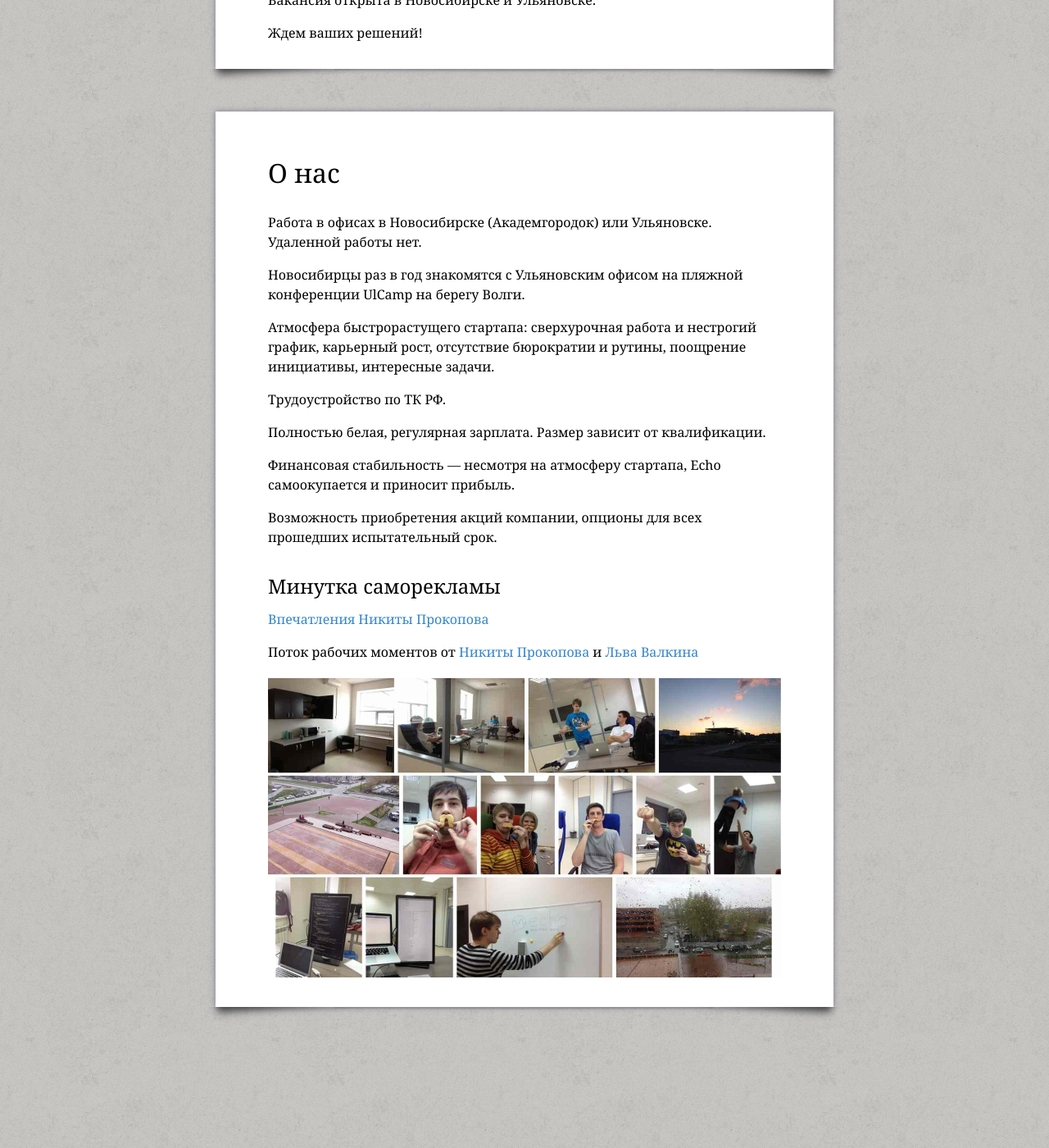
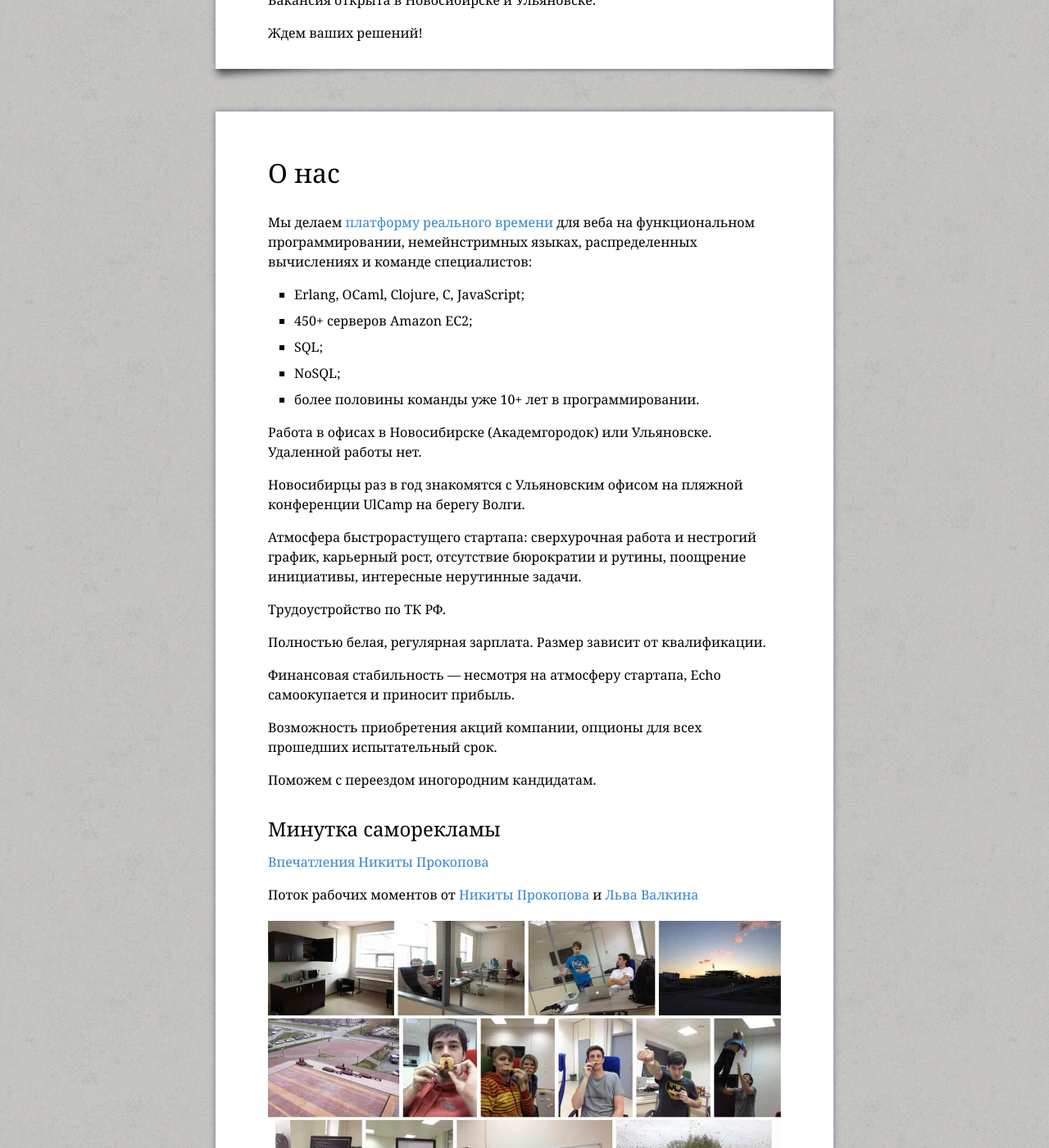
Before and after one commit to EchoTeam/echoteam.github.com, a Jekyll site: the page built from jobs.html, in a window 1280 px wide and 1400 px high, scrolled down 634 px. Shown: the whole window at 82% size. Built offline with Jekyll 4.4.1, drawn with Linux system fonts in a browser that asks for light colours; some web fonts are replaced; Markdown is read by kramdown in place of the engine named in the settings; before the commit the page ends 1914 px from its top, so only the background shows below that.

Commit message:
tuned 'about us' description

```diff
--- a/jobs.html
+++ b/jobs.html
@@ -24,13 +24,24 @@ title: Работа в Echo
 <div class="post">
     <h1 class="post__title" id="about_us">О нас</h1>
     <div class="post__content">
+        <p>Мы делаем <a href="http://aboutecho.com/">платформу реального времени</a> для веба на функциональном программировании, немейнстримных языках, распределенных вычислениях и команде специалистов:
+
+        <ul>
+          <li>Erlang, OCaml, Clojure, C, JavaScript;
+          <li>450+ серверов Amazon EC2;
+          <li>SQL;
+          <li>NoSQL;
+          <li>более половины команды уже 10+ лет в программировании.
+        </ul>
+
         <p>Работа в офисах в Новосибирске (Академгородок) или Ульяновске. Удаленной работы нет.
         <p>Новосибирцы раз в год знакомятся с Ульяновским офисом на пляжной конференции UlCamp на берегу Волги.
-        <p>Атмосфера быстрорастущего стартапа: сверхурочная работа и нестрогий график, карьерный рост, отсутствие бюрократии и рутины, поощрение инициативы, интересные задачи.
+        <p>Атмосфера быстрорастущего стартапа: сверхурочная работа и нестрогий график, карьерный рост, отсутствие бюрократии и рутины, поощрение инициативы, интересные нерутинные задачи.
         <p>Трудоустройство по ТК РФ.
         <p>Полностью белая, регулярная зарплата. Размер зависит от квалификации.
         <p>Финансовая стабильность — несмотря на атмосферу стартапа, Echo самоокупается и приносит прибыль.
         <p>Возможность приобретения акций компании, опционы для всех прошедших испытательный срок.
+        <p>Поможем с переездом иногородним кандидатам.
         <h2>Минутка саморекламы</h2>
         <p><a href="http://tonsky.livejournal.com/266357.html">Впечатления Никиты Прокопова</a>
         <p>Поток рабочих моментов от <a href="http://tonsky.livejournal.com/tag/эхо%20ульяновска">Никиты Прокопова</a> и <a href="http://lionet.livejournal.com/tag/echo">Льва Валкина</a>
```
